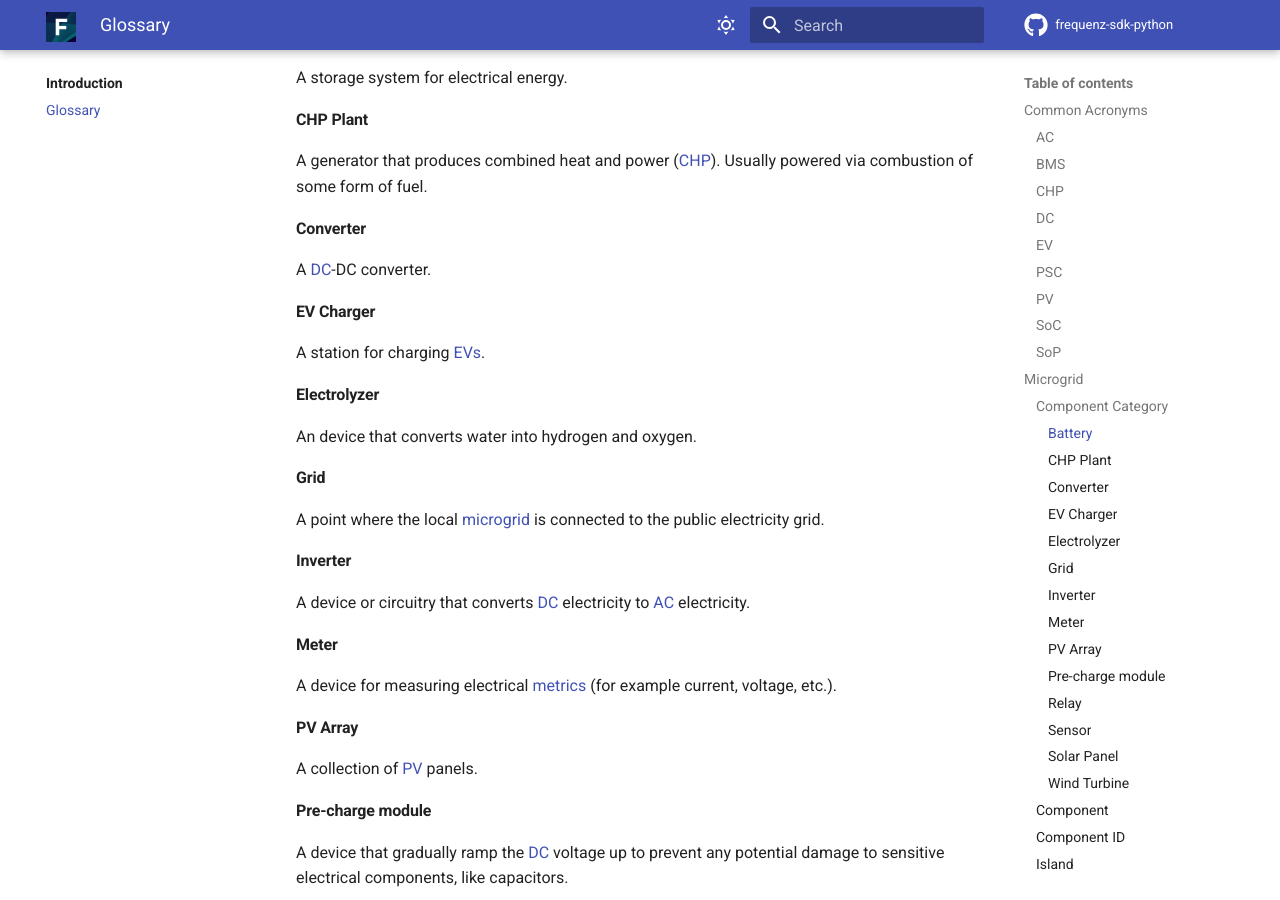
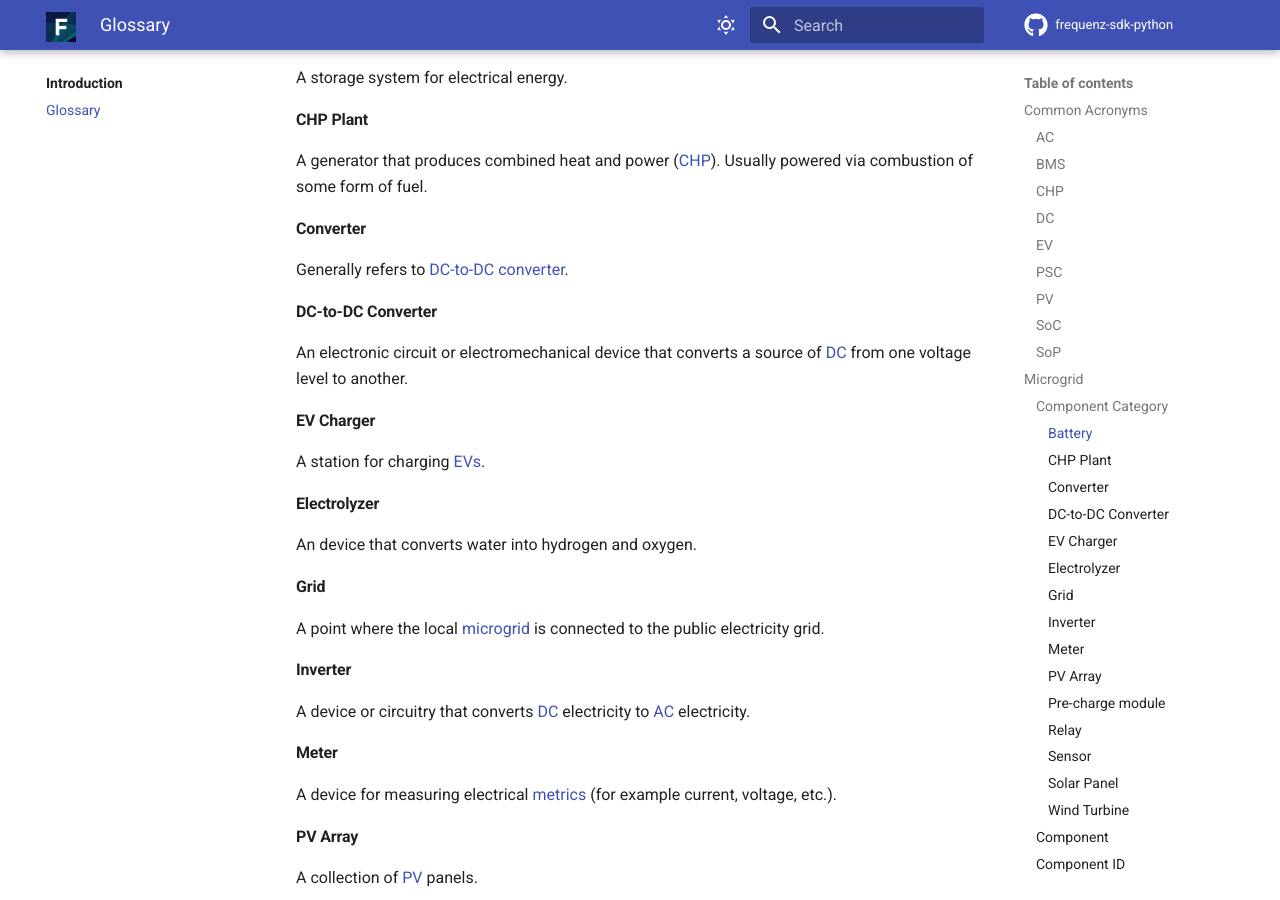
Before and after one commit to frequenz-floss/frequenz-sdk-python, an MkDocs documentation site: the page built from docs/intro/glossary.md, in a window 1280 px wide and 900 px high, scrolled down 1619 px. Built offline with MkDocs 1.6.1 and Material for MkDocs 9.7.7, drawn with Linux system fonts in a browser that asks for light colours; comment, search, counter and statistics services are not loaded; the version menu is left out.

Commit message:
Add definition of DC-to-DC converter
Also make the definition of "converter" more general and refer to
DC-to-DC converters.

Signed-off-by: Leandro Lucarella <luca-frequenz@llucax.com>

```diff
--- a/docs/intro/glossary.md
+++ b/docs/intro/glossary.md
@@ -64,7 +64,11 @@ A generator that produces combined heat and power ([CHP](#chp)). Usually powered
 
 #### Converter
 
-A [DC](#dc)-DC converter.
+Generally refers to [DC-to-DC converter](#dc-to-dc-converter).
+
+#### DC-to-DC Converter
+
+An electronic circuit or electromechanical device that converts a source of [DC](#dc) from one voltage level to another.
 
 #### EV Charger
 
```
